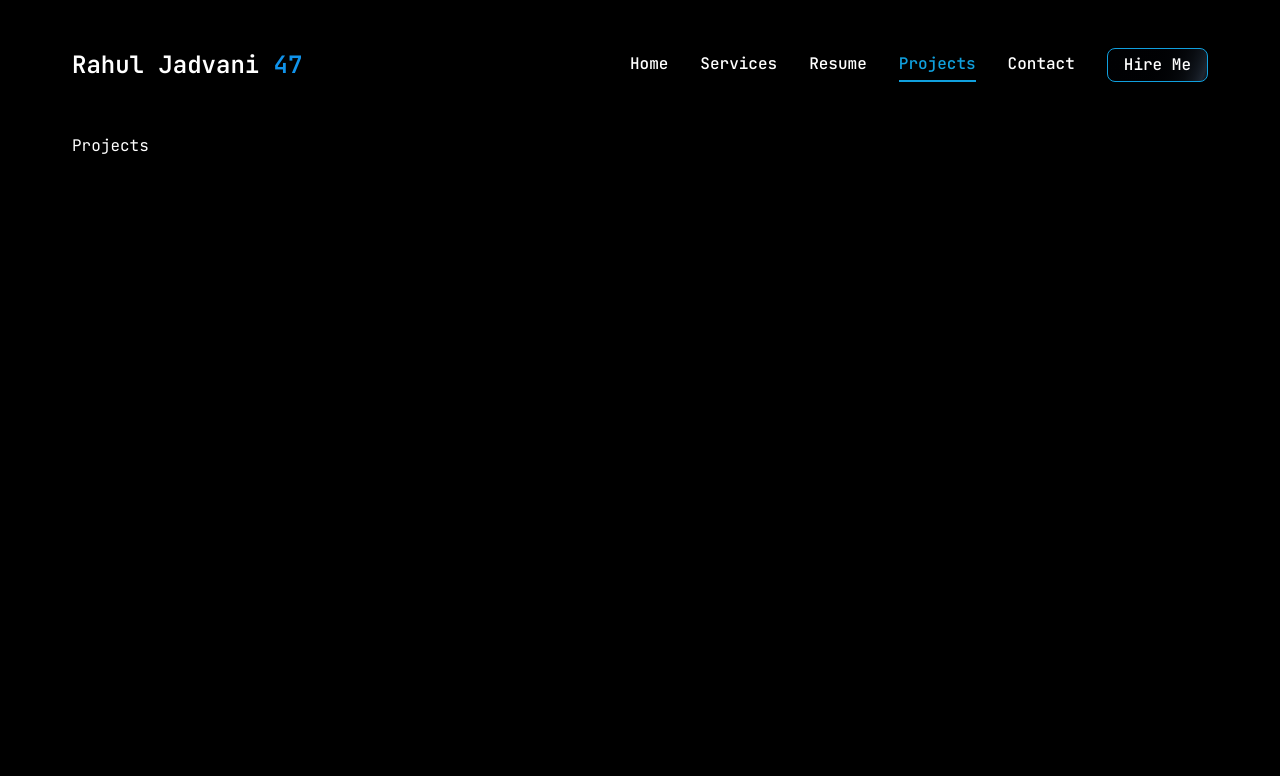
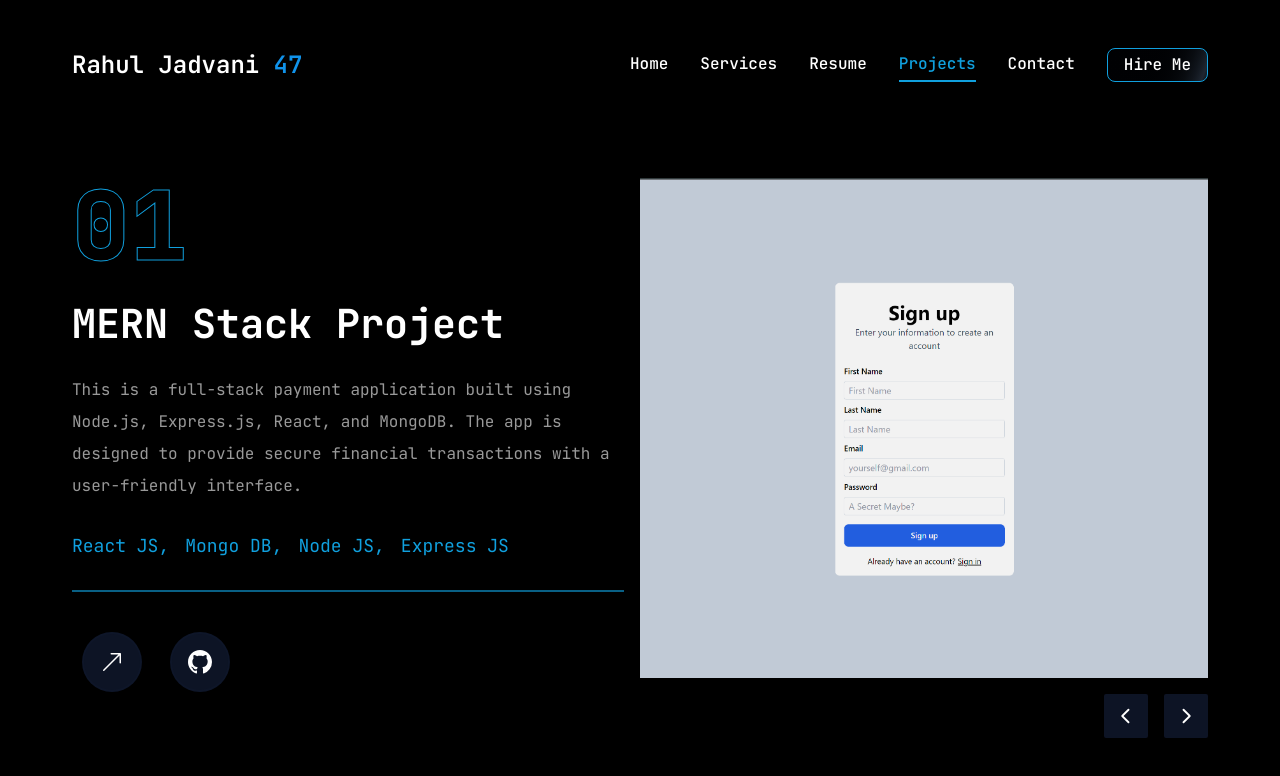
Before and after one commit to Rahul-Jadvani/RJ-Portfolio-Next-JS, a Next.js app: page /projects in a window 1280 px wide. Shown: the top 776 px of the page. Built offline with nearby package versions, Linux system fonts and the light colour scheme.

Commit message:
added projects

```diff
--- a/package.json
+++ b/package.json
@@ -25,6 +25,7 @@
     "react-countup": "^6.5.3",
     "react-dom": "^18",
     "react-icons": "^5.3.0",
+    "swiper": "^11.1.10",
     "tailwind-merge": "^2.5.2",
     "tailwindcss-animate": "^1.0.7"
   },
--- a/src/app/(Routes)/projects/page.tsx
+++ b/src/app/(Routes)/projects/page.tsx
@@ -1,9 +1,145 @@
-import React from 'react'
+"use client";
 
-const Projects = () => {
+import { motion } from "framer-motion";
+import React, { useState } from "react";
+import { Swiper, SwiperSlide } from "swiper/react";
+import "swiper/css";
+import { BsArrowUpRight, BsGithub } from "react-icons/bs";
+import { Tooltip, TooltipContent, TooltipProvider, TooltipTrigger } from "@/components/ui/tooltip";
+import Link from "next/link";
+import Image from "next/image";
+import ProjectButton from '../../../components/manual-ui/ProjectButton';
+
+type Project = {
+  num: string;
+  category: string;
+  title: string;
+  desc: string;
+  stack: { name: string }[];
+  img: string;
+  live: string;
+  github: string;
+};
+
+const projectData: Project[] = [
+  {
+    num: "01",
+    category: "MERN Stack",
+    title: "Payments App",
+    desc: "This is a full-stack payment application built using Node.js, Express.js, React, and MongoDB. The app is designed to provide secure financial transactions with a user-friendly interface.",
+    stack: [
+      { name: "React JS" },
+      { name: "Mongo DB" },
+      { name: "Node JS" },
+      { name: "Express JS" },
+    ],
+    img: "/assets/prjx/paytm.png",
+    live: "https://payments-app-using-mern.vercel.app",
+    github: "https://github.com/Rahul-Jadvani/Payments-App.git",
+  },
+  {
+    num: "02",
+    category: "MERN Stack",
+    title: "Payments App",
+    desc: "This is a full-stack payment application built using Node.js, Express.js, React, and MongoDB. The app is designed to provide secure financial transactions with a user-friendly interface.",
+    stack: [
+      { name: "React JS" },
+      { name: "Mongo DB" },
+      { name: "Node JS" },
+      { name: "Express JS" },
+    ],
+    img: "/assets/prjx/paytm.png",
+    live: "https://payments-app-using-mern.vercel.app",
+    github: "https://github.com/Rahul-Jadvani/Payments-App.git",
+  },
+];
+
+const Projects: React.FC = () => {
+  const [project, setProject] = useState<Project>(projectData[0]);
+
+  const handleSlideChange = (swiper: any) => {
+    const currentIndex = swiper.activeIndex;
+    setProject(projectData[currentIndex]);
+  };
+
   return (
-    <div className='container mx-auto flex justify-between items-center'>Projects</div>
-  )
-}
+    <motion.section
+      initial={{ opacity: 0 }}
+      animate={{ opacity: 1, transition:{delay:1.6, duration: 0.6, ease:'easeInOut'} }}
+      className="min-h-[80vh] flex flex-col justify-center py-12 lg:px-0"
+    >
+      <div className="container mx-auto">
+        <div className="flex flex-col lg:flex-row lg:gap-[16px]">
+          <div className="w-full lg:w-[50%] lg:h-[500px] flex flex-col lg:justify-between order-2 lg:order-none">
+            <div className="flex flex-col gap-[30px] h-[50%]">
+              <div className="text-6xl lg:text-8xl leading-none font-extrabold text-outline text-transparent">
+                {project.num}
+              </div>
+              <h2 className="text-[36px] lg:text-[40px] font-bold leading-none text-white group-hover:text-accent-hover transition-all duration-500 capitalize">
+                {project.category} Project
+              </h2>
+              <p className="text-white/60">{project.desc}</p>
+              <ul className="flex gap-4">
+                {project.stack.map((p, i) => (
+                  <li key={p.name} className="text-lg text-accent">
+                    {p.name}
+                    {i !== project.stack.length - 1 && ","}
+                  </li>
+                ))}
+              </ul>
+              <div className="border border-accent/60"></div>
+              <div className="flex items-center gap-2">
+                <Link href={project.live}>
+                  <TooltipProvider delayDuration={100}>
+                    <Tooltip>
+                      <div className="group w-[80px] h-[80px] flex justify-center items-center">
+                        <TooltipTrigger className="w-[60px] h-[60px] rounded-full bg-slate-900/90 flex justify-center items-center group-hover:bg-accent-hover group-hover:text-primary group-hover:shadow-inner group-hover:shadow-accent border-2 border-slate-900/90 group-hover:border-accent-hover group-hover:scale-110">
+                          <BsArrowUpRight className="text-2xl group-hover:rotate-45 transition-all duration-500" />
+                          <TooltipContent>
+                            <p>Live Project</p>
+                          </TooltipContent>
+                        </TooltipTrigger>
+                      </div>
+                    </Tooltip>
+                  </TooltipProvider>
+                </Link>
 
-export default Projects
+                <Link href={project.github}>
+                  <TooltipProvider delayDuration={100}>
+                    <Tooltip>
+                      <div className="group w-[80px] h-[80px] flex justify-center items-center">
+                        <TooltipTrigger className="w-[60px] h-[60px] rounded-full bg-slate-900/90 flex justify-center items-center group-hover:bg-accent-hover group-hover:text-primary group-hover:shadow-inner group-hover:shadow-accent border-2 border-slate-900/90 group-hover:border-accent-hover group-hover:scale-110">
+                          <BsGithub className="text-2xl transition-all duration-500" />
+                          <TooltipContent>
+                            <p>GitHub</p>
+                          </TooltipContent>
+                        </TooltipTrigger>
+                      </div>
+                    </Tooltip>
+                  </TooltipProvider>
+                </Link>
+              </div>
+            </div>
+          </div>
+          <div className="w-full lg:w-[50%]">
+            <Swiper spaceBetween={30} slidesPerView={1} className="lg:h-[560px] mb-12" onSlideChange={handleSlideChange}>
+              {projectData.map((p) => (
+                <SwiperSlide key={p.num} className="w-full">
+                  <div className="h-[500px] relative group flex justify-center items-center bg-slate-900/90">
+                    <div className="absolute top-0 bottom-0 w-full h-full bg-black/5 z-10"></div>
+                    <div className="relative w-full h-full">
+                      <Image src={p.img} fill className="object-cover" alt="photo" priority quality={100}/>
+                    </div>
+                  </div>
+                </SwiperSlide>
+              ))}
+              <ProjectButton></ProjectButton>
+            </Swiper>
+          </div>
+        </div>
+      </div>
+    </motion.section>
+  );
+};
+
+export default Projects;
--- /dev/null
+++ b/src/components/manual-ui/ProjectButton.tsx
@@ -0,0 +1,19 @@
+'use client'
+import { useSwiper } from 'swiper/react'
+import {PiCaretLeftBold, PiCaretRightBold} from 'react-icons/pi'
+const ProjectButton = () => {
+    const swiper = useSwiper()
+  return (
+      <div className='flex gap-4 absolute right-0 bottom-[calc(50%_-_22px)] lg:-bottom-0 z-20 w-full justify-between lg:w-max lg:justify-none'>
+          <button onClick={() => swiper.slidePrev()} className='bg-slate-900/90 rounded-sm hover:bg-accent hover:text-primary hover:shadow-inner hover:shadow-accent-hover text-[20px] duration-300 hover:scale-110 w-[44px] h-[44px] flex justify-center items-center
+          '>
+            <PiCaretLeftBold/>
+          </button>
+          <button onClick={() => { swiper.slideNext() }} className='bg-slate-900/90 rounded-sm hover:bg-accent hover:text-primary hover:shadow-inner hover:shadow-accent-hover text-[20px] duration-300 hover:scale-110 w-[44px] h-[44px] flex justify-center items-center'>
+              <PiCaretRightBold />
+          </button>
+    </div>
+  )
+}
+
+export default ProjectButton
```
Also changed, not shown: public/assets/prjx/paytm.png (added), 1 other file (tests, documents, lock files or other folders).
